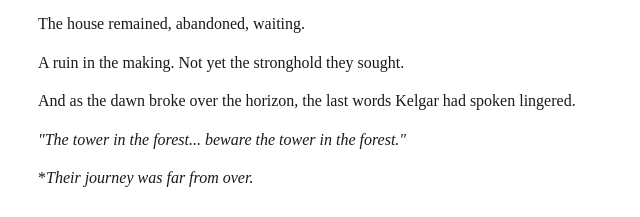
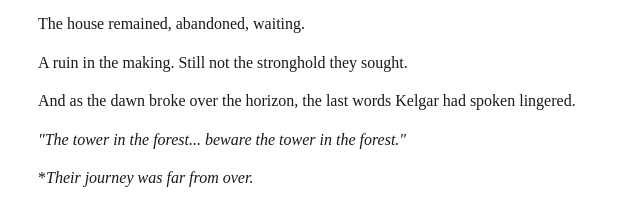
Before and after one commit to 00VOID/flblog, an Eleventy site: page content/sessions/session-14.md in a window 1280 px wide. Shown: the part 6193-6410 px from the top of the page, 318-958 px from the left. Built offline with nearby package versions, Linux system fonts and the light colour scheme; Eleventy itself is replaced by a stand-in of ours; files that its build step writes are made by us from their sources; no server answers; a web font is replaced by a local one.

Commit message:
Update session 14

```diff
--- a/content/sessions/session-14.md
+++ b/content/sessions/session-14.md
@@ -203,7 +203,7 @@ Torvin, Aran, Hyrne, and Galivan watched him go.
 
 The house remained, abandoned, waiting.
 
-A ruin in the making. Not yet the stronghold they sought.
+A ruin in the making. Still not the stronghold they sought.
 
 And as the dawn broke over the horizon, the last words Kelgar had spoken lingered.
 
```
